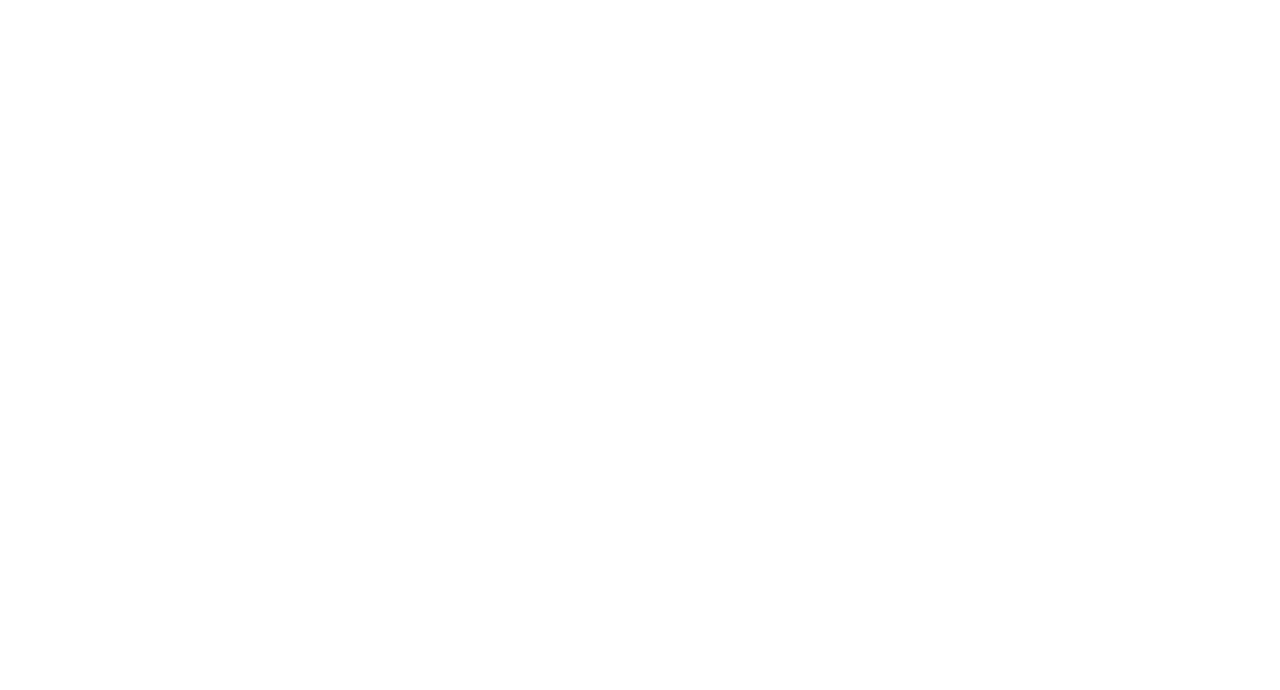
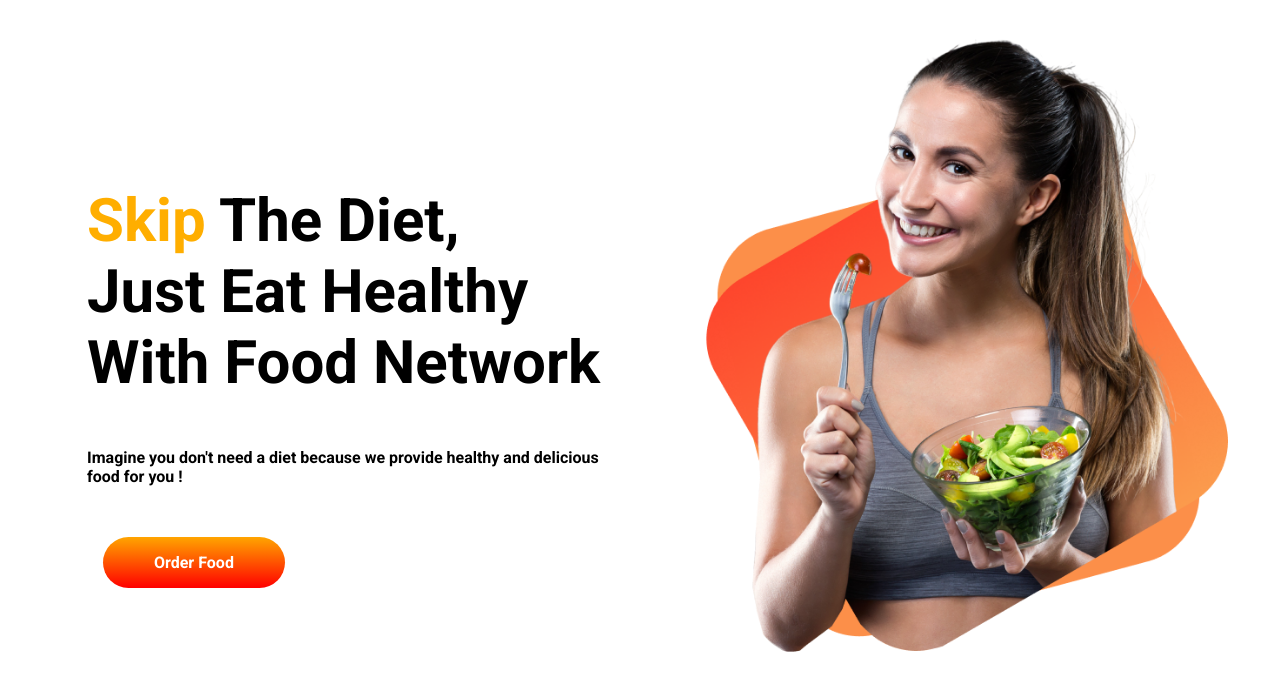
Before and after one commit to Tamim0133/food-network, a plain HTML site: page index.html in a window 1280 px wide. Drawn offline with Linux system fonts and the light colour scheme.

Commit message:
second commit

```diff
--- a/index.html
+++ b/index.html
@@ -1,13 +1,32 @@
 <!DOCTYPE html>
 <html lang="en">
+
 <head>
     <meta charset="UTF-8">
     <meta http-equiv="X-UA-Compatible" content="IE=edge">
     <meta name="viewport" content="width=device-width, initial-scale=1.0">
     <title>Food Network</title>
     <link rel="stylesheet" href="style.css">
+    <link rel="preconnect" href="https://fonts.googleapis.com">
+    <link rel="preconnect" href="https://fonts.gstatic.com" crossorigin>
+    <link href="https://fonts.googleapis.com/css2?family=Roboto:wght@700&display=swap" rel="stylesheet">
 </head>
+
 <body>
+    <section class="first">
+        <div class="container-one">
+            <h1 class="heading"><span class="orange">Skip</span> The Diet,<br>
+                Just Eat Healthy<br>
+                With Food Network</h1>
 
+            <p>Imagine you don't need a diet because we provide healthy and delicious food for you !</p><br>
+            <p class="linking"><a href="">Order Food</a></p>
+        </div>
+        <div class="container-one">
+            <img src="images/female/Group 8425.png" alt="">
+        </div>
+
+    </section>
 </body>
+
 </html>
--- a/style.css
+++ b/style.css
@@ -0,0 +1,31 @@
+body{padding: 0%;
+margin: 0%;
+font-family: 'Roboto', sans-serif;
+
+}
+section{margin: 2%;
+    display: flex;}
+ .container-one{padding-left: 5%;
+}
+.heading{
+    margin-top: 30%;
+    font-size: 60px;
+}
+.orange{
+    color: rgb(255, 174, 0);
+}
+.linking{
+    background-image: linear-gradient(orange,red);width: 150px;
+   padding:3%;
+    margin: 3%;
+    text-align: center;
+    border-radius: 30px;
+    font-size:medium;
+    font-weight: 600;
+}
+
+a{text-decoration: none;
+    color: white;
+
+}
+div img{width: 100%;}
```
